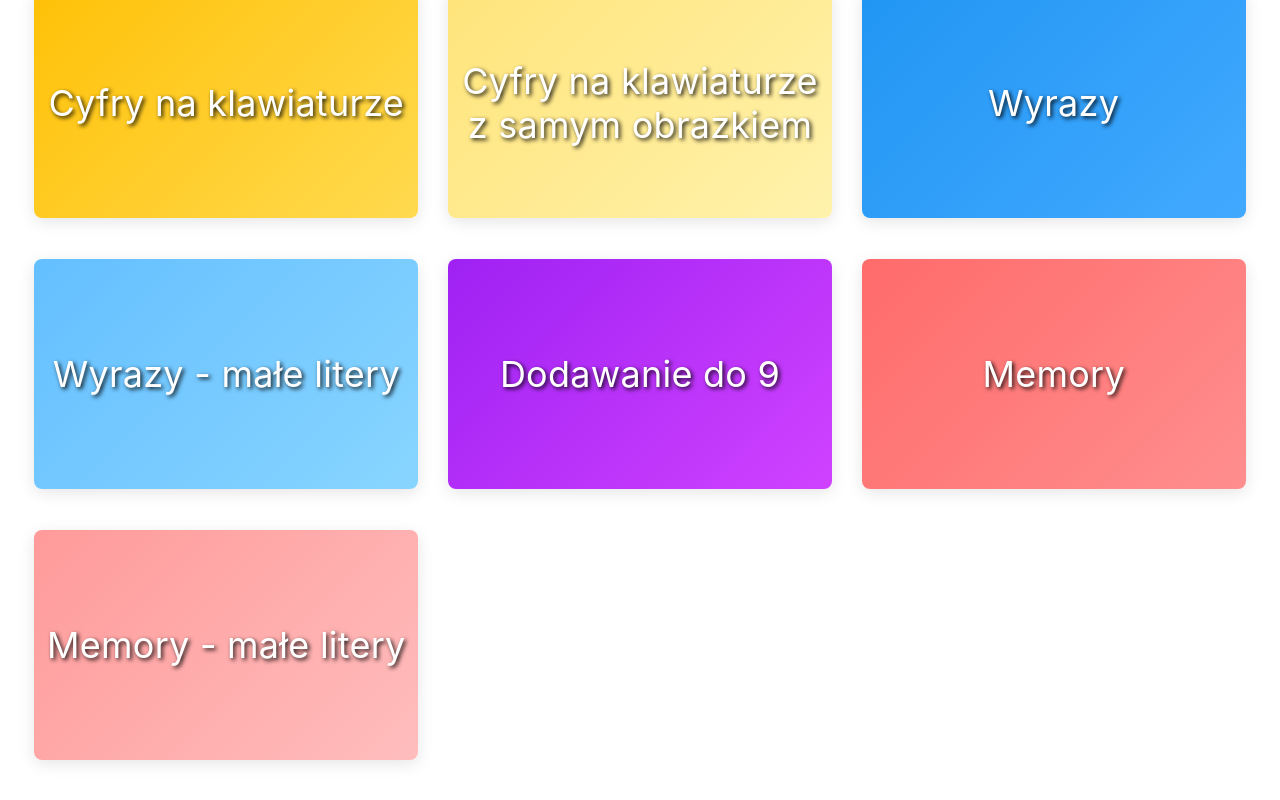
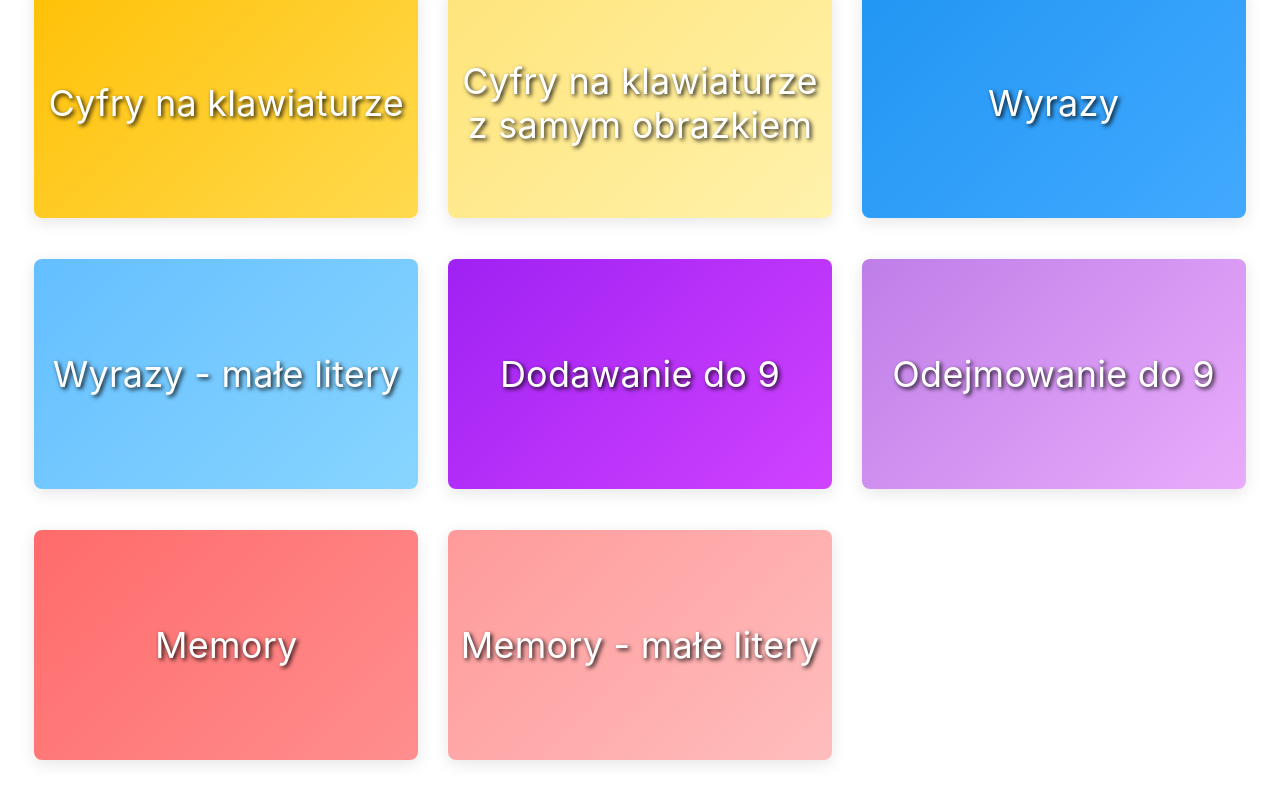
Before and after one commit to Patresss/Gry-Online, an Angular app: page / in a window 1280 px wide. Shown: the part 393-1193 px from the top of the page. Built offline with nearby package versions, Linux system fonts and the light colour scheme.

Commit message:
Add subtraction game

```diff
--- a/src/app/app.module.ts
+++ b/src/app/app.module.ts
@@ -24,6 +24,7 @@ import {GameDialogComponent} from "./dialog/game-dialog/game-dialog.component";
 import {InfoDialogComponent} from "./dialog/info-dialog/info-dialog.component";
 import {SingleDigitMathAddingGameComponent} from "./games/math-game/single-digit-math-adding-game.component";
 import {SingleDigitMathGameComponent} from "./games/math-game/single-digit-math-game.component";
+import {SingleDigitMathSubtractionGameComponent} from "./games/math-game/single-digit-math-subtraction-game.component";
 
 const routes: Routes = [
   {
@@ -99,6 +100,14 @@ const routes: Routes = [
     }
   },
   {
+    path: 'odejmowanie-do-9',
+    component: SingleDigitMathSubtractionGameComponent,
+
+    data: {
+      title: 'Odejmowanie do 9'
+    }
+  },
+  {
     path: 'memory',
     component: MemoryGameComponent,
     data: {
@@ -132,6 +141,7 @@ const routes: Routes = [
     MultiCharactersGameComponent,
     MemoryGameComponent,
     SingleDigitMathAddingGameComponent,
+    SingleDigitMathSubtractionGameComponent,
     SingleDigitMathGameComponent,
   ],
   imports: [
--- a/src/app/games/math-game/math.service.ts
+++ b/src/app/games/math-game/math.service.ts
@@ -20,6 +20,20 @@ export class MathService {
     return equations;
   }
 
+  generateSubtractionTo9equationsList(): MathEquation[] {
+    const equations: MathEquation[] = [];
+    for (let i = 0; i <= 9; i++) {
+      for (let j = 0; j <= 9; j++) {
+        const result = i - j;
+        if (result <= 9 && result >= 0) {
+          let mathEquation : MathEquation = {equation:  `${i}-${j}`, result: result };
+          equations.push(mathEquation);
+        }
+      }
+    }
+    return equations;
+  }
+
   private shuffle<T>(array: T[]): T[] {
     for (let i = array.length - 1; i > 0; i--) {
       const j = Math.floor(Math.random() * (i + 1));
--- /dev/null
+++ b/src/app/games/math-game/single-digit-math-subtraction-game.component.ts
@@ -0,0 +1,17 @@
+import {Component} from "@angular/core";
+import {MathService} from "./math.service";
+import {MathEquation} from "./math.model";
+
+
+@Component({
+  selector: 'app-single-digit-math-adding-game',
+  template: '<app-single-digit-math-game [availableMathEquations]="availableMathEquations"/>'
+})
+export class SingleDigitMathSubtractionGameComponent {
+
+  availableMathEquations: MathEquation[] = this.mathService.generateSubtractionTo9equationsList();
+
+  constructor(private mathService: MathService) {
+  }
+
+}
--- a/src/app/main-page/main-page.component.css
+++ b/src/app/main-page/main-page.component.css
@@ -71,3 +71,7 @@
 .card-container.math-to-9-add {
   background: linear-gradient(135deg, #9f21f3, #d042ff);
 }
+
+.card-container.math-to-9-subtraction {
+  background: linear-gradient(135deg, #be7ee8, #e9acfb);
+}
--- a/src/app/main-page/main-page.component.html
+++ b/src/app/main-page/main-page.component.html
@@ -42,6 +42,11 @@
       </a>
     </mat-grid-tile>
     <mat-grid-tile>
+      <a class="card-container math-to-9-subtraction mat-elevation-z4" matRipple routerLink="/odejmowanie-do-9">
+        Odejmowanie do 9
+      </a>
+    </mat-grid-tile>
+    <mat-grid-tile>
       <a class="card-container memory mat-elevation-z4" matRipple routerLink="/memory">
         Memory
       </a>
```
